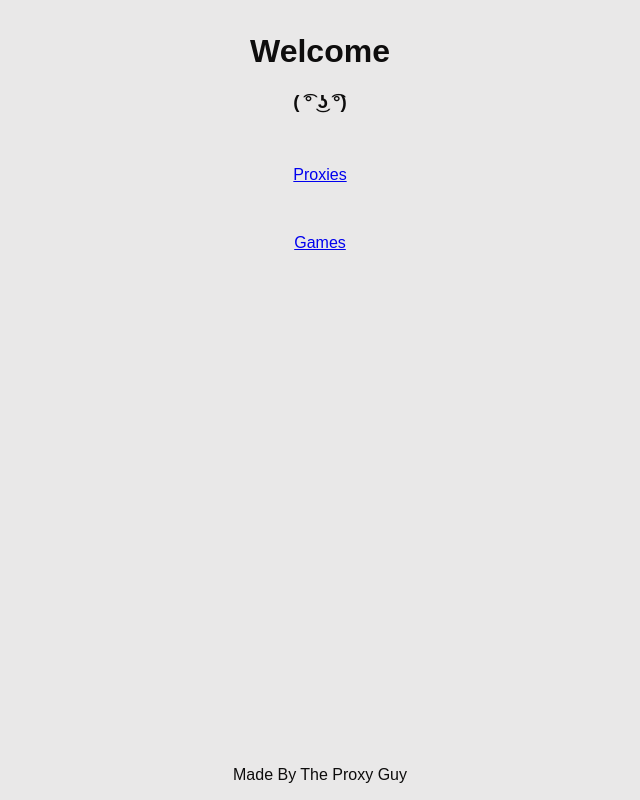
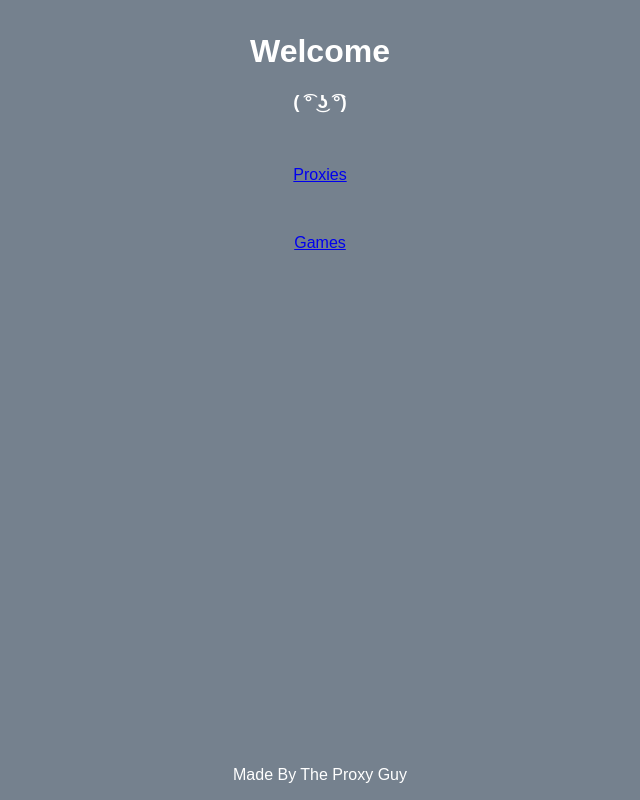
Before and after one commit to doody124/proxywebsite, a plain HTML site: page index.html in a window 1280 px wide. Shown: the whole page, without its empty margins (320-960 px from the left). Drawn offline with Linux system fonts and the light colour scheme.

Commit message:
Update style.css

```diff
--- a/style.css
+++ b/style.css
@@ -1,6 +1,6 @@
 body {
-    background: #e9e8e8;
-    color: #0e0d0d;
+    background: #75818e;
+    color: #ffffff;
     padding: 25px;
     font-family: sans-serif;
     text-align: center;
```
